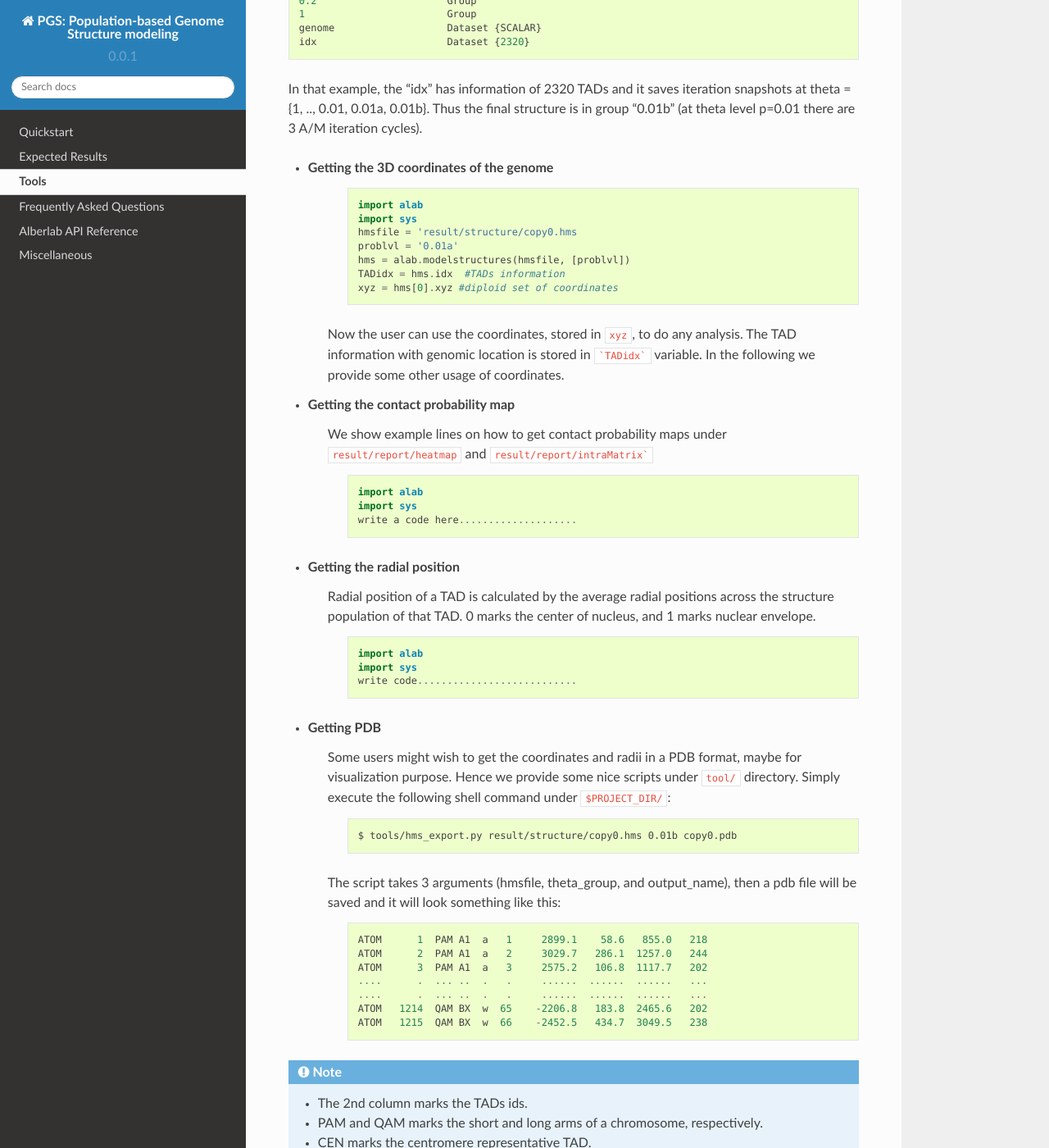
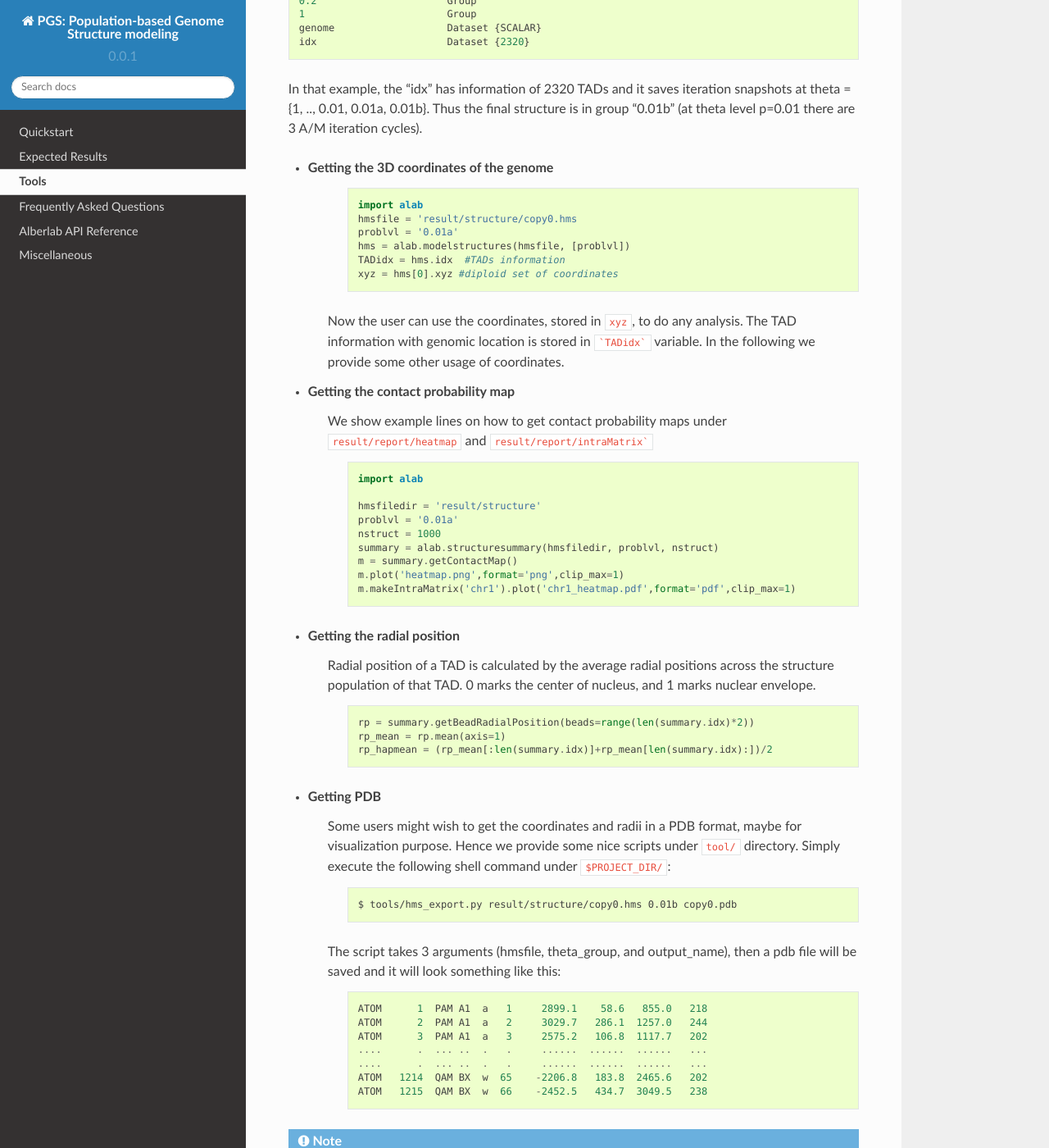
Before and after one commit to alberlab/pgs, a Sphinx documentation site: the page built from docs/tools.rst, in a window 1280 px wide and 1400 px high, scrolled down 584 px. Shown: the whole window at 82% size. Built offline with Sphinx 7.4.7 and the Read the Docs theme 2.0.0, drawn with Linux system fonts in a browser that asks for light colours.

Commit message:
filling misc and tools

```diff
--- a/docs/tools.rst
+++ b/docs/tools.rst
@@ -38,7 +38,6 @@ Tools
 	::
 
                 import alab
-                import sys
                 hmsfile = 'result/structure/copy0.hms
                 problvl = '0.01a'
                 hms = alab.modelstructures(hmsfile, [problvl])
@@ -55,18 +54,23 @@ Tools
 	::
 
                 import alab
-                import sys
-                write a code here....................
+
+                hmsfiledir = 'result/structure'
+                problvl = '0.01a'
+                nstruct = 1000
+                summary = alab.structuresummary(hmsfiledir, problvl, nstruct)
+                m = summary.getContactMap()
+                m.plot('heatmap.png',format='png',clip_max=1)
+                m.makeIntraMatrix('chr1').plot('chr1_heatmap.pdf',format='pdf',clip_max=1)
 
 * Getting the radial position
     Radial position of a TAD is calculated by the average radial positions across the structure population of that TAD. 0 marks the center of nucleus, and 1 marks nuclear envelope.
 
 	::
 
-                import alab
-                import sys
-                write code...........................
-
+                rp = summary.getBeadRadialPosition(beads=range(len(summary.idx)*2))
+                rp_mean = rp.mean(axis=1)
+                rp_hapmean = (rp_mean[:len(summary.idx)]+rp_mean[len(summary.idx):])/2
 
 * Getting PDB
     Some users might wish to get the coordinates and radii in a PDB format, maybe for visualization purpose. Hence we provide some nice scripts under ``tool/`` directory. Simply execute the following shell command under ``$PROJECT_DIR/``:
```
Also changed, not shown: docs/misc.rst (+32 -14 lines).
